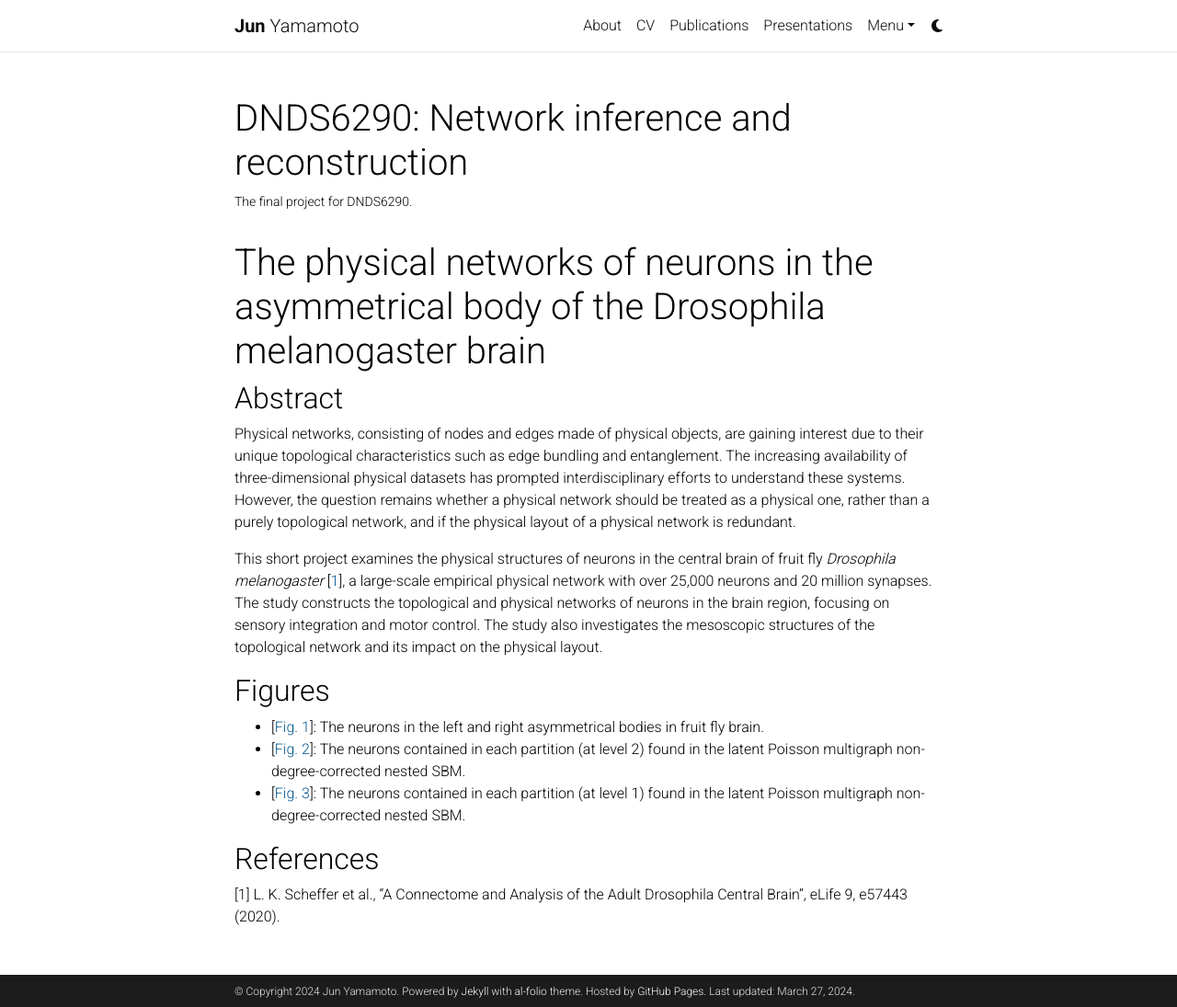
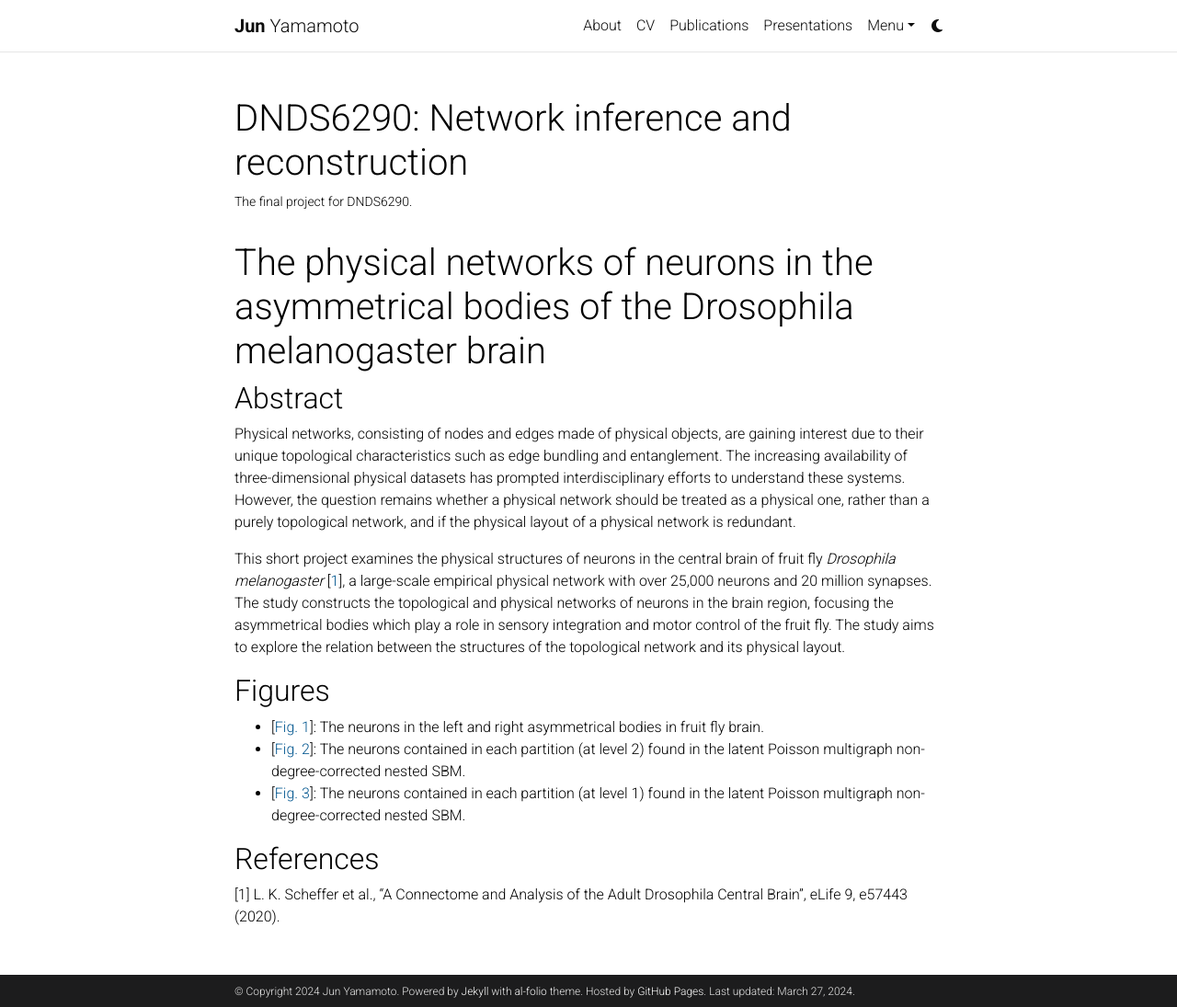
Before and after one commit to jym16/jym16.github.io, a Jekyll site: the page built from _projects/DNDS6290.md, in a window 1280 px wide and 1095 px high. Shown: the whole window at 92% size. Built offline with Jekyll 4.4.1, drawn with Linux system fonts in a browser that asks for light colours; comment, search, counter and statistics services are not loaded; a style sheet for code colours, icons or effects is not loaded.

Commit message:
Edited project details

```diff
--- a/_projects/DNDS6290.md
+++ b/_projects/DNDS6290.md
@@ -8,13 +8,13 @@
 category: work
 ---
 
-# The physical networks of neurons in the asymmetrical body of the Drosophila melanogaster brain
+# The physical networks of neurons in the asymmetrical bodies of the Drosophila melanogaster brain
 
 ## Abstract
 
 Physical networks, consisting of nodes and edges made of physical objects, are gaining interest due to their unique topological characteristics such as edge bundling and entanglement. The increasing availability of three-dimensional physical datasets has prompted interdisciplinary efforts to understand these systems. However, the question remains whether a physical network should be treated as a physical one, rather than a purely topological network, and if the physical layout of a physical network is redundant.
 
-This short project examines the physical structures of neurons in the central brain of fruit fly *Drosophila melanogaster* [[1](#Scheffer2020connectome)], a large-scale empirical physical network with over 25,000 neurons and 20 million synapses. The study constructs the topological and physical networks of neurons in the brain region, focusing on sensory integration and motor control. The study also investigates the mesoscopic structures of the topological network and its impact on the physical layout.
+This short project examines the physical structures of neurons in the central brain of fruit fly *Drosophila melanogaster* [[1](#Scheffer2020connectome)], a large-scale empirical physical network with over 25,000 neurons and 20 million synapses. The study constructs the topological and physical networks of neurons in the brain region, focusing the asymmetrical bodies which play a role in sensory integration and motor control of the fruit fly. The study aims to explore the relation between the structures of the topological network and its physical layout.
 
 ## Figures
 - [[Fig. 1](assets/html/ff_neuron_AB.html)]: The neurons in the left and right asymmetrical bodies in fruit fly brain.
```
